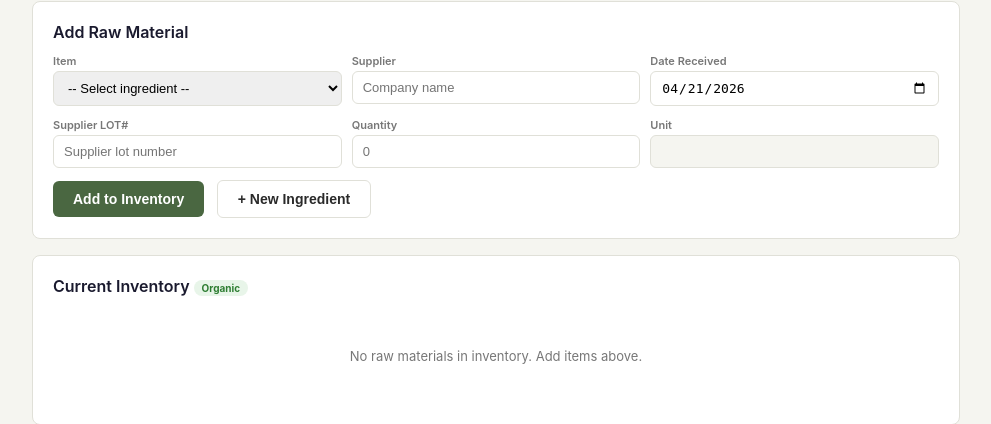
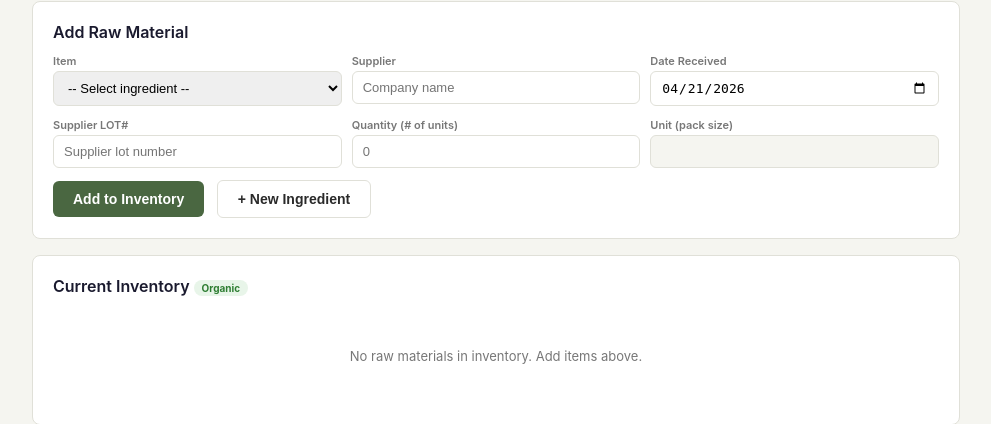
Before and after one commit to somabonebroth/soma-scheduler, a Flask app: page /organic in a window 1280 px wide. Shown: the part 147-571 px from the top of the page, without its empty margins (144-1135 px from the left). Run offline with Flask 3, Linux system fonts and the light colour scheme; the visitor is signed in with stand-in values (Sample User, id 1); data that the repository does not hold is empty.

Commit message:
Support pack sizes for organic ingredients
Introduce structured pack sizing across organic ingredients and inventory. Changes: fallback ingredient list now includes pack_label/pack_amount/pack_unit; added _format_pack_label helper; /api/organic/ingredients returns entries keyed by (name, pack_label) and merges custom items by name+pack_label; add_organic_ingredient requires/derives pack_label/pack_amount/pack_unit and prevents duplicate name+pack_label; raw-material creation stores pack_label/pack_amount/pack_unit (unit retained for backward compat); inventory deduction during runs consumes whole packs (1 per batch, 0.5 for 115L), uses FIFO with a pass that matches pack_label first and a fallback pass for legacy items, and records insufficient-stock with pack info; templates updated to select ingredients by index, show pack size, require integer pack quantities, and use pack_label in UI messages and tables. UI and server changes aim to track per-pack inventory more reliably and preserve backward compatibility with legacy entries.

```diff
--- a/app.py
+++ b/app.py
@@ -1475,30 +1475,41 @@ def organic_page():
 
 
 # ── Organic: Get ingredient list from organic recipes ─────────────────
-# Fallback master list used only if no organic recipes exist yet
+# Fallback master list used only if no organic recipes exist yet.
+# pack_label is the per-batch unit (e.g. "750 ml", "8 kg", "1 each").
 ORGANIC_INGREDIENTS_FALLBACK = [
-    {"name": "Chicken Bones", "unit": "kg"},
-    {"name": "Ginger Juice", "unit": "ml"},
-    {"name": "Honey", "unit": "ml"},
-    {"name": "Lemon Juice", "unit": "ml"},
-    {"name": "Lemons", "unit": "each"},
-    {"name": "Pink Salt", "unit": "g"},
-    {"name": "Turmeric Juice", "unit": "ml"},
+    {"name": "Chicken Bones", "pack_label": "1 kg", "pack_amount": 1, "pack_unit": "kg"},
+    {"name": "Ginger Juice", "pack_label": "500 ml", "pack_amount": 500, "pack_unit": "ml"},
+    {"name": "Honey", "pack_label": "500 ml", "pack_amount": 500, "pack_unit": "ml"},
+    {"name": "Lemon Juice", "pack_label": "500 ml", "pack_amount": 500, "pack_unit": "ml"},
+    {"name": "Lemons", "pack_label": "1 each", "pack_amount": 1, "pack_unit": "each"},
+    {"name": "Pink Salt", "pack_label": "1 kg", "pack_amount": 1, "pack_unit": "kg"},
+    {"name": "Turmeric Juice", "pack_label": "750 ml", "pack_amount": 750, "pack_unit": "ml"},
 ]
 
 ORGANIC_CUSTOM_ITEMS_PATH = os.path.join(ORGANIC_DIR, "custom_ingredients.json")
 
 
+def _format_pack_label(amount, unit):
+    """Format a pack label like '750 ml' or '8 kg' from structured amount+unit."""
+    if amount == int(amount):
+        amount = int(amount)
+    if unit:
+        return f"{amount} {unit}"
+    return str(amount)
+
+
 @app.route("/api/organic/ingredients", methods=["GET"])
 @login_required
 def organic_ingredients():
-    """Return unique {name, unit} pairs pulled from organic-certified recipes,
-    merged with user-added custom items. Skips 'per L' items (non-ingredient specs)
-    and items flagged needs_review (ambiguous)."""
+    """Return unique {name, pack_label, pack_amount, pack_unit} entries pulled
+    from organic-certified recipes. Each entry represents one pack size.
+    The same ingredient at different pack sizes produces separate entries.
+    Skips 'per L' items (concentration specs) and needs_review items."""
     recipes = load_recipes()
-    derived = {}  # key: lowercased name -> {name, unit}
-
-    for name, rdata in recipes.items():
+    derived = {}  # key: (name_lower, pack_label) -> entry
+
+    for rname, rdata in recipes.items():
         if (rdata.get("certification") or "").lower() != "organic":
             continue
         for section in INGREDIENT_SECTIONS:
@@ -1509,27 +1520,40 @@ def organic_ingredients():
                     continue
                 ing_name = (item.get("name") or "").strip()
                 unit = (item.get("unit") or "").strip()
-                if not ing_name or unit == "per L":
+                try:
+                    amount = float(item.get("amount") or 0)
+                except (ValueError, TypeError):
+                    amount = 0
+                if not ing_name or unit == "per L" or amount <= 0:
                     continue
-                key = ing_name.lower()
+                if amount == int(amount):
+                    amount = int(amount)
+                pack_unit = unit or "each"
+                pack_label = _format_pack_label(amount, pack_unit)
+                key = (ing_name.lower(), pack_label)
                 if key not in derived:
-                    derived[key] = {"name": ing_name, "unit": unit or "each"}
+                    derived[key] = {
+                        "name": ing_name,
+                        "pack_label": pack_label,
+                        "pack_amount": amount,
+                        "pack_unit": pack_unit,
+                    }
 
     all_items = list(derived.values())
 
-    # Fallback if nothing derived yet
     if not all_items:
         all_items = list(ORGANIC_INGREDIENTS_FALLBACK)
 
-    # Merge in custom user-added items (never duplicate by name)
+    # Merge in custom user-added items (never duplicate by name+pack_label)
     custom = _load_json(ORGANIC_CUSTOM_ITEMS_PATH, [])
-    existing_names = {i["name"].lower() for i in all_items}
+    existing = {(i["name"].lower(), i.get("pack_label", "")) for i in all_items}
     for c in custom:
-        if c.get("name", "").lower() not in existing_names:
+        key = (c.get("name", "").lower(), c.get("pack_label", ""))
+        if key not in existing:
             all_items.append(c)
-            existing_names.add(c["name"].lower())
-
-    all_items.sort(key=lambda x: x["name"])
+            existing.add(key)
+
+    all_items.sort(key=lambda x: (x["name"], x.get("pack_label", "")))
     return jsonify(all_items)
 
 
@@ -1539,16 +1563,38 @@ def add_organic_ingredient():
     """Add a custom ingredient to the organic raw materials list."""
     data = request.json
     name = data.get("name", "").strip()
-    unit = data.get("unit", "").strip()
+    pack_label = (data.get("pack_label") or "").strip()
+    pack_amount = data.get("pack_amount")
+    pack_unit = (data.get("pack_unit") or "").strip()
     if not name:
         return jsonify({"error": "Name required"}), 400
+    if not pack_label:
+        return jsonify({"error": "Pack size required (e.g. '750 ml')"}), 400
+    # Parse pack_label if pack_amount/pack_unit not provided explicitly
+    if pack_amount is None or not pack_unit:
+        m = re.match(r"^\s*(\d+(?:\.\d+)?)\s*([a-zA-Z]+)?\s*$", pack_label)
+        if m:
+            try:
+                pack_amount = float(m.group(1))
+                if pack_amount == int(pack_amount):
+                    pack_amount = int(pack_amount)
+            except ValueError:
+                pack_amount = 1
+            pack_unit = (m.group(2) or "each").strip()
+        else:
+            pack_amount = 1
+            pack_unit = "each"
     custom = _load_json(ORGANIC_CUSTOM_ITEMS_PATH, [])
-    # Check not already in derived/fallback or custom
-    existing = {c["name"].lower() for c in custom}
-    existing.update(i["name"].lower() for i in ORGANIC_INGREDIENTS_FALLBACK)
-    if name.lower() in existing:
+    existing = {(c.get("name", "").lower(), c.get("pack_label", "")) for c in custom}
+    existing.update((i["name"].lower(), i.get("pack_label", "")) for i in ORGANIC_INGREDIENTS_FALLBACK)
+    if (name.lower(), pack_label) in existing:
         return jsonify({"error": "Already exists"}), 400
-    custom.append({"name": name, "unit": unit or "units"})
+    custom.append({
+        "name": name,
+        "pack_label": pack_label,
+        "pack_amount": pack_amount,
+        "pack_unit": pack_unit,
+    })
     _save_json(ORGANIC_CUSTOM_ITEMS_PATH, custom)
     return jsonify({"success": True})
 
@@ -1572,7 +1618,10 @@ def add_raw_material():
         "date_received": data.get("date_received", ""),
         "supplier_lot": data.get("supplier_lot", ""),
         "quantity": float(data.get("quantity", 0)),
-        "unit": data.get("unit", ""),
+        "unit": data.get("unit", ""),  # retained for display/backward compat
+        "pack_label": data.get("pack_label", data.get("unit", "")),
+        "pack_amount": data.get("pack_amount"),
+        "pack_unit": data.get("pack_unit", ""),
         "remaining": float(data.get("quantity", 0)),
         "created_at": datetime.now().isoformat(),
     }
@@ -1670,67 +1719,92 @@ def _complete_organic_run(week_id, day_idx, produced_data):
             except (ValueError, TypeError):
                 pass
 
-        # Deduct raw materials (FIFO) based on recipe ingredients
+        # Deduct raw materials: 1 pack per batch (½ for 115L).
+        # Recipe specifies per-batch amount; raw materials are stored in pack units
+        # where 1 unit = 1 full per-batch allocation. So a batch consumes 1 pack.
         ingredients_used = []
         is_115L = vessel == "115L"
+        packs_per_batch = 0.5 if is_115L else 1.0
         for section in INGREDIENT_SECTIONS:
             items = recipe_data.get(section, [])
             for item in items:
-                # Structured ingredient path (expected)
                 if is_structured_ingredient(item):
                     unit = item.get("unit", "")
-                    # Skip "per L" items — these are concentration specs, not tracked inventory
                     if unit == "per L":
                         continue
                     if item.get("needs_review"):
                         continue
                     item_name = (item.get("name") or "").strip()
                     try:
-                        qty_needed = float(item.get("amount") or 0)
+                        recipe_amount = float(item.get("amount") or 0)
                     except (ValueError, TypeError):
-                        qty_needed = 0
-                    if is_115L:
-                        qty_needed = qty_needed / 2
+                        recipe_amount = 0
+                    if recipe_amount <= 0 or not item_name:
+                        continue
                 else:
-                    # Legacy string fallback (shouldn't happen after migration)
-                    m = re.match(r'^(\d+\.?\d*)\s*(.*)', str(item).strip())
-                    if m:
-                        qty_needed = float(m.group(1))
-                        if is_115L:
-                            qty_needed = qty_needed / 2
-                        item_name = m.group(2).strip()
-                    else:
-                        item_name = str(item).strip()
-                        qty_needed = 0
-
-                if qty_needed <= 0 or not item_name:
+                    # Legacy fallback: skip (can't determine pack size reliably)
                     continue
 
-                # FIFO deduction by ingredient name
-                qty_remaining = qty_needed
+                # Build the pack label for this recipe ingredient for matching
+                pack_label = _format_pack_label(
+                    recipe_amount if recipe_amount == int(recipe_amount) else recipe_amount,
+                    unit or "each",
+                )
+
+                packs_needed = packs_per_batch
+                packs_remaining = packs_needed
+
+                # FIFO deduction by name; prefer matching pack_label exactly
+                # Pass 1: match name AND pack_label
                 for mat in materials:
                     if mat["remaining"] <= 0:
                         continue
                     if not ingredients_match(mat["item"], item_name):
                         continue
-                    deduct = min(qty_remaining, mat["remaining"])
-                    mat["remaining"] = round(mat["remaining"] - deduct, 2)
-                    qty_remaining = round(qty_remaining - deduct, 2)
+                    if (mat.get("pack_label") or "") != pack_label:
+                        continue
+                    deduct = min(packs_remaining, mat["remaining"])
+                    mat["remaining"] = round(mat["remaining"] - deduct, 4)
+                    packs_remaining = round(packs_remaining - deduct, 4)
                     ingredients_used.append({
                         "item": mat["item"],
                         "supplier_lot": mat["supplier_lot"],
                         "quantity_used": deduct,
+                        "unit": mat.get("pack_label") or mat.get("unit") or "",
                         "raw_material_id": mat["id"],
                     })
-                    if qty_remaining <= 0:
+                    if packs_remaining <= 0:
                         break
 
-                # If still remaining, record insufficient-stock (flagged)
-                if qty_remaining > 0:
+                # Pass 2: match by name only (legacy inventory without pack_label)
+                if packs_remaining > 0:
+                    for mat in materials:
+                        if mat["remaining"] <= 0:
+                            continue
+                        if mat.get("pack_label"):
+                            continue  # already checked with exact match
+                        if not ingredients_match(mat["item"], item_name):
+                            continue
+                        deduct = min(packs_remaining, mat["remaining"])
+                        mat["remaining"] = round(mat["remaining"] - deduct, 4)
+                        packs_remaining = round(packs_remaining - deduct, 4)
+                        ingredients_used.append({
+                            "item": mat["item"],
+                            "supplier_lot": mat["supplier_lot"],
+                            "quantity_used": deduct,
+                            "unit": mat.get("unit") or "",
+                            "raw_material_id": mat["id"],
+                        })
+                        if packs_remaining <= 0:
+                            break
+
+                # If still remaining, record insufficient stock
+                if packs_remaining > 0:
                     ingredients_used.append({
                         "item": item_name,
                         "supplier_lot": "INSUFFICIENT_STOCK",
-                        "quantity_used": qty_remaining,
+                        "quantity_used": packs_remaining,
+                        "unit": pack_label,
                         "negative": True,
                     })
 
--- a/templates/organic.html
+++ b/templates/organic.html
@@ -74,8 +74,8 @@
             </div>
             <div class="form-row">
                 <div class="form-field"><label>Supplier LOT#</label><input id="rm-lot" placeholder="Supplier lot number"></div>
-                <div class="form-field"><label>Quantity</label><input type="number" id="rm-qty" placeholder="0" step="0.1"></div>
-                <div class="form-field"><label>Unit</label><input id="rm-unit" readonly style="background:#f5f5f0;"></div>
+                <div class="form-field"><label>Quantity (# of units)</label><input type="number" id="rm-qty" placeholder="0" step="1"></div>
+                <div class="form-field"><label>Unit (pack size)</label><input id="rm-unit" readonly style="background:#f5f5f0;"></div>
             </div>
             <button class="btn btn-primary" onclick="addRawMaterial()">Add to Inventory</button>
             <button class="btn btn-outline" style="margin-left:8px;" onclick="addCustomIngredient()">+ New Ingredient</button>
@@ -158,16 +158,18 @@ async function loadIngredients(){
     ingredientData=await res.json();
     var sel=document.getElementById('rm-item');
     sel.innerHTML='<option value="">-- Select ingredient --</option>';
-    ingredientData.forEach(function(item){
-        sel.innerHTML+='<option value="'+item.name+'" data-unit="'+item.unit+'">'+item.name+' ('+item.unit+')</option>';
+    ingredientData.forEach(function(item,idx){
+        var label=item.pack_label||item.unit||'';
+        sel.innerHTML+='<option value="'+idx+'">'+item.name+' — '+label+'</option>';
     });
 }
 
 function onIngredientSelect(){
     var sel=document.getElementById('rm-item');
-    var opt=sel.options[sel.selectedIndex];
-    var unit=opt.getAttribute('data-unit')||'';
-    document.getElementById('rm-unit').value=unit;
+    var idx=parseInt(sel.value);
+    if(isNaN(idx)||!ingredientData[idx]){document.getElementById('rm-unit').value='';return;}
+    var item=ingredientData[idx];
+    document.getElementById('rm-unit').value=item.pack_label||item.unit||'';
 }
 
 async function loadContacts(){
@@ -188,28 +190,41 @@ async function loadRawMaterials(){
     var data=await res.json();
     var container=document.getElementById('rm-table-container');
     if(!data.length){container.innerHTML='<div class="empty-state">No raw materials in inventory. Add items above.</div>';return;}
-    var html='<table class="inv-table"><tr><th>Item</th><th>Supplier</th><th>Received</th><th>LOT#</th><th>Qty</th><th>Remaining</th><th>Unit</th><th></th></tr>';
+    var html='<table class="inv-table"><tr><th>Item</th><th>Supplier</th><th>Received</th><th>LOT#</th><th>Qty</th><th>Remaining</th><th>Pack Size</th><th></th></tr>';
     data.forEach(function(m){
         var remClass=m.remaining<0?'negative':m.remaining===0?'low':'';
-        html+='<tr><td>'+m.item+'</td><td>'+m.supplier+'</td><td>'+m.date_received+'</td><td>'+m.supplier_lot+'</td><td>'+m.quantity+'</td><td class="'+remClass+'">'+m.remaining+'</td><td>'+m.unit+'</td><td><button class="btn-danger" onclick="deleteRM(\''+m.id+'\')">Del</button></td></tr>';
+        var pack=m.pack_label||m.unit||'';
+        html+='<tr><td>'+m.item+'</td><td>'+m.supplier+'</td><td>'+m.date_received+'</td><td>'+m.supplier_lot+'</td><td>'+m.quantity+'</td><td class="'+remClass+'">'+m.remaining+'</td><td>'+pack+'</td><td><button class="btn-danger" onclick="deleteRM(\''+m.id+'\')">Del</button></td></tr>';
     });
     html+='</table>';
     container.innerHTML=html;
 }
 
 async function addRawMaterial(){
-    var item=document.getElementById('rm-item').value;
+    var sel=document.getElementById('rm-item');
+    var idx=parseInt(sel.value);
+    var st=document.getElementById('rm-status');
+    if(isNaN(idx)||!ingredientData[idx]){st.className='status error';st.textContent='Select an item';return;}
+    var item=ingredientData[idx];
     var supplier=document.getElementById('rm-supplier').value.trim();
     var date=document.getElementById('rm-date').value;
     var lot=document.getElementById('rm-lot').value.trim();
     var qty=document.getElementById('rm-qty').value;
-    var unit=document.getElementById('rm-unit').value.trim();
-    var st=document.getElementById('rm-status');
-    if(!item){st.className='status error';st.textContent='Select an item';return;}
-    if(!qty||parseFloat(qty)<=0){st.className='status error';st.textContent='Enter a valid quantity';return;}
-    var res=await fetch('/api/organic/raw-materials',{method:'POST',headers:{'Content-Type':'application/json'},body:JSON.stringify({item:item,supplier:supplier,date_received:date,supplier_lot:lot,quantity:qty,unit:unit})});
+    if(!qty||parseFloat(qty)<=0){st.className='status error';st.textContent='Enter a valid quantity (number of packs)';return;}
+    var body={
+        item:item.name,
+        supplier:supplier,
+        date_received:date,
+        supplier_lot:lot,
+        quantity:qty,
+        unit:item.pack_label||item.unit||'',
+        pack_label:item.pack_label||item.unit||'',
+        pack_amount:item.pack_amount,
+        pack_unit:item.pack_unit||''
+    };
+    var res=await fetch('/api/organic/raw-materials',{method:'POST',headers:{'Content-Type':'application/json'},body:JSON.stringify(body)});
     var data=await res.json();
-    if(data.success){st.className='status success';st.textContent='Added: '+item;document.getElementById('rm-lot').value='';document.getElementById('rm-qty').value='';loadRawMaterials();loadContacts();}
+    if(data.success){st.className='status success';st.textContent='Added: '+item.name+' ('+qty+' × '+(item.pack_label||item.unit||'')+')';document.getElementById('rm-lot').value='';document.getElementById('rm-qty').value='';loadRawMaterials();loadContacts();}
     else{st.className='status error';st.textContent=data.error||'Failed';}
 }
 
@@ -222,11 +237,11 @@ async function deleteRM(id){
 async function addCustomIngredient(){
     var name=prompt('Ingredient name (e.g. Rosemary):');
     if(!name||!name.trim())return;
-    var unit=prompt('Unit of measure (e.g. kg, ml, g, units):');
-    if(!unit)unit='units';
-    var res=await fetch('/api/organic/ingredients',{method:'POST',headers:{'Content-Type':'application/json'},body:JSON.stringify({name:name.trim(),unit:unit.trim()})});
+    var packLabel=prompt('Pack size used per batch (e.g. "750 ml", "1 kg", "8 each"):');
+    if(!packLabel||!packLabel.trim()){alert('Pack size required');return;}
+    var res=await fetch('/api/organic/ingredients',{method:'POST',headers:{'Content-Type':'application/json'},body:JSON.stringify({name:name.trim(),pack_label:packLabel.trim()})});
     var data=await res.json();
-    if(data.success){loadIngredients();alert('Added: '+name.trim()+' ('+unit.trim()+')');}
+    if(data.success){loadIngredients();alert('Added: '+name.trim()+' — '+packLabel.trim());}
     else{alert(data.error||'Failed to add');}
 }
 
@@ -252,7 +267,8 @@ async function loadRuns(){
             html+='<div class="run-detail"><strong>Raw Materials Used:</strong></div><ul class="ing-list">';
             run.ingredients_used.forEach(function(ing){
                 var flag=ing.negative?'<span class="flag"> ⚠ INSUFFICIENT STOCK</span>':'';
-                html+='<li>'+ing.quantity_used+' × '+ing.item+' (LOT: '+ing.supplier_lot+')'+flag+'</li>';
+                var unitPart=ing.unit?(' '+ing.unit):'';
+                html+='<li>'+ing.quantity_used+unitPart+' × '+ing.item+' (LOT: '+ing.supplier_lot+')'+flag+'</li>';
             });
             html+='</ul>';
         }
@@ -362,7 +378,8 @@ async function doTrace(){
                 if(r.ingredients_used&&r.ingredients_used.length){
                     r.ingredients_used.forEach(function(ing){
                         var flag=ing.negative?' <span style="color:#dc3545;font-weight:700;">⚠ INSUFFICIENT</span>':'';
-                        html+='<div style="padding:4px 0;font-size:12px;">'+ing.quantity_used+' × '+ing.item+' (Supplier LOT: '+ing.supplier_lot+')'+flag+'</div>';
+                        var unitPart=ing.unit?(' '+ing.unit):'';
+                        html+='<div style="padding:4px 0;font-size:12px;">'+ing.quantity_used+unitPart+' × '+ing.item+' (Supplier LOT: '+ing.supplier_lot+')'+flag+'</div>';
                     });
                 }
             });
```
